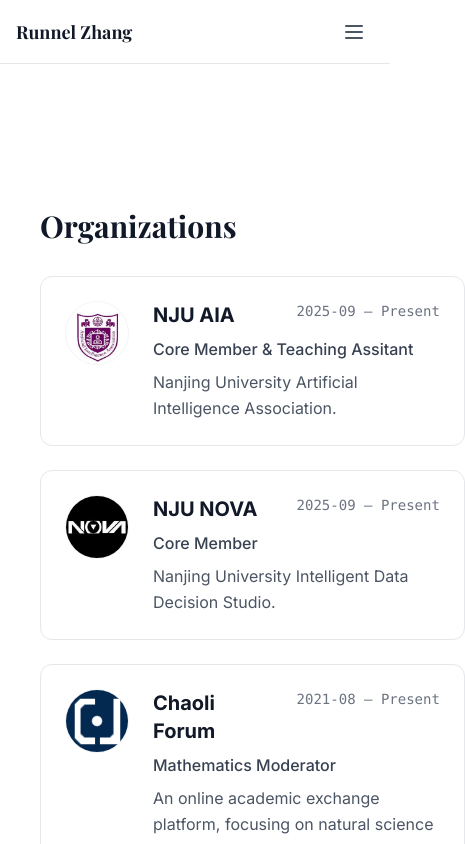
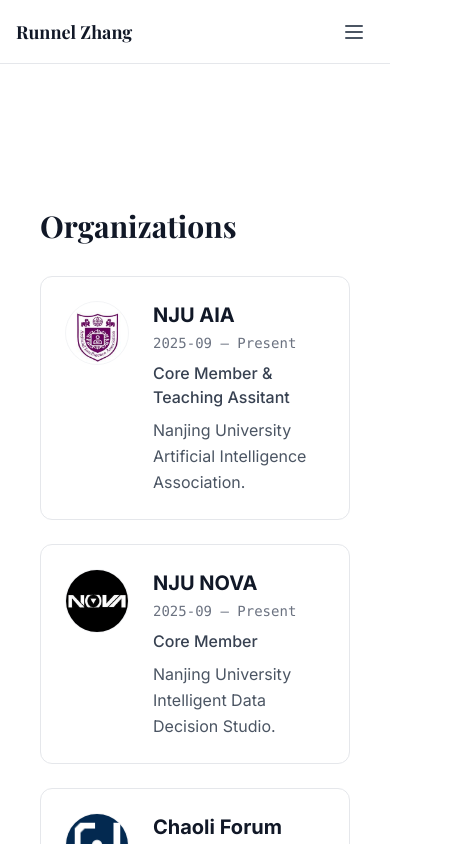
Before and after one commit to ChouYuanjue/bibliotheca-runnel, a Next.js app: page /organizations in a window 390 px wide. Shown: the top 844 px of the page, 465 px wide, since content can reach past the window. Built offline with nearby package versions, Linux system fonts and the light colour scheme; a web font is replaced by a local one.

Commit message:
fix: update layout for improved responsiveness in various components

```diff
--- a/app/achieved/page.tsx
+++ b/app/achieved/page.tsx
@@ -46,7 +46,7 @@ export default async function AchievedIndex() {
         ) : (
             sortedEntries.map(([slug, item]) => (
             <div key={slug} className="p-6 border border-gray-200 rounded-lg hover:shadow-md transition-shadow bg-white group">
-                <div className="flex items-center justify-between mb-3">
+                <div className="flex flex-wrap items-center justify-between mb-3 gap-2">
                 <h2 className="text-xl font-semibold font-serif group-hover:text-red-800 transition-colors">
                     <Link href={`/achieved/${slug}`}>
                     {item.title}
--- a/app/organizations/page.tsx
+++ b/app/organizations/page.tsx
@@ -49,11 +49,11 @@ export default async function OrganizationsIndex() {
               )}
 
               <div className="flex-grow">
-                <div className="flex justify-between items-start mb-2">
+                <div className="flex flex-wrap justify-between items-start mb-2 gap-x-2 gap-y-1">
                   <h2 className="text-xl font-bold text-gray-900 group-hover:text-blue-600 transition-colors">
                     {org.title}
                   </h2>
-                  <span className="text-sm text-gray-500 font-mono whitespace-nowrap ml-4">
+                  <span className="text-sm text-gray-500 font-mono whitespace-nowrap">
                     {org.date} — {org.endDate || 'Present'}
                   </span>
                 </div>
--- a/app/projects/page.tsx
+++ b/app/projects/page.tsx
@@ -43,7 +43,7 @@ export default async function ProjectsIndex() {
         ) : (
             projects.map((project) => (
             <div key={project.id} className="p-6 border border-gray-200 rounded-lg hover:shadow-md transition-shadow bg-white group">
-                <div className="flex justify-between items-start mb-2">
+                <div className="flex flex-wrap justify-between items-start mb-2 gap-2">
                     <h2 className="text-xl font-semibold font-serif group-hover:text-red-800 transition-colors">
                     <Link href={`/projects/${project.slug}`}>
                         {project.title}
--- a/app/worklist/page.tsx
+++ b/app/worklist/page.tsx
@@ -48,7 +48,7 @@ const WorkCard = ({ item }: { item: WorkItem }) => {
 
   return (
     <div className="bg-white border border-gray-200 rounded-lg p-6 hover:shadow-md transition-shadow duration-200 flex flex-col h-full">
-      <div className="flex justify-between items-start mb-4">
+      <div className="flex flex-wrap justify-between items-start mb-4 gap-2">
         <div className={`px-3 py-1 rounded-full text-xs font-medium flex items-center gap-1.5 ${config.color}`}>
           <Icon size={14} />
           {config.label}
```
